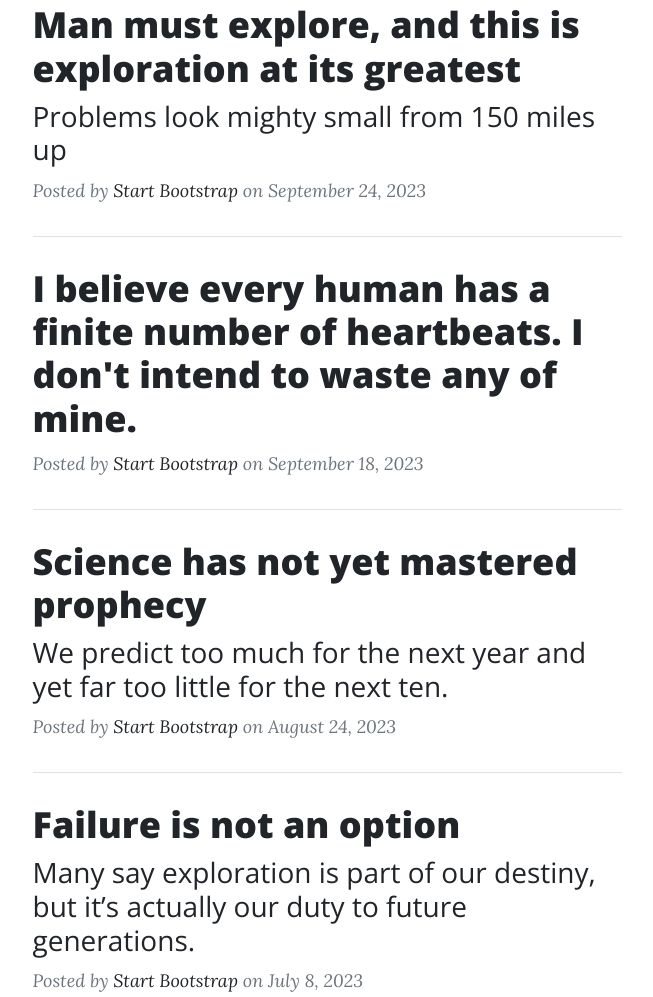
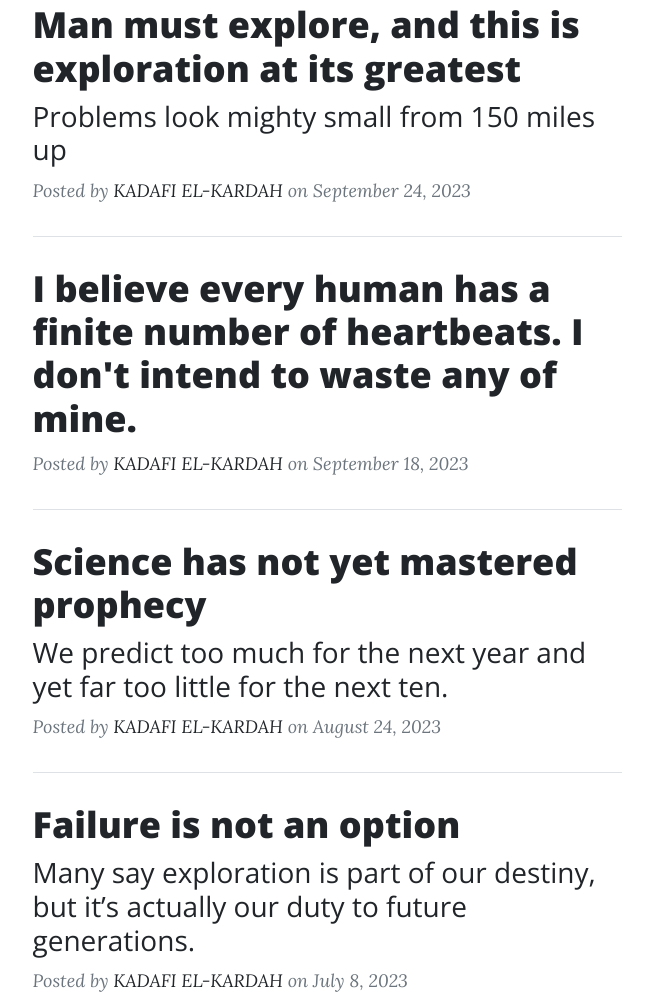
Before and after one commit to El-Kardah/Fundamentals, a plain HTML site: page index.html in a window 1280 px wide. Shown: the part 799-1796 px from the top of the page, without its empty margins (313-966 px from the left). Drawn offline with nearby package versions, Linux system fonts and the light colour scheme.

Commit message:
Update index.html

```diff
--- a/index.html
+++ b/index.html
@@ -5,7 +5,7 @@
         <meta name="viewport" content="width=device-width, initial-scale=1, shrink-to-fit=no" />
         <meta name="description" content="" />
         <meta name="author" content="" />
-        <title>Fundamentals of GIS Portfolio - Start Bootstrap Theme</title>
+        <title>Fundamentals of GIS Portfolio - KADAFI EL-KARDAH Theme</title>
         <link rel="icon" type="image/x-icon" href="assets/favicon.ico" />
         <!-- Font Awesome icons (free version)-->
         <script src="https://use.fontawesome.com/releases/v6.3.0/js/all.js" crossorigin="anonymous"></script>
@@ -19,7 +19,7 @@
         <!-- Navigation-->
         <nav class="navbar navbar-expand-lg navbar-light" id="mainNav">
             <div class="container px-4 px-lg-5">
-                <a class="navbar-brand" href="index.html">Start Bootstrap</a>
+                <a class="navbar-brand" href="index.html">KADAFI EL-KARDAH</a>
                 <button class="navbar-toggler" type="button" data-bs-toggle="collapse" data-bs-target="#navbarResponsive" aria-controls="navbarResponsive" aria-expanded="false" aria-label="Toggle navigation">
                     Menu
                     <i class="fas fa-bars"></i>
@@ -35,7 +35,7 @@
             </div>
         </nav>
         <!-- Page Header-->
-        <header class="masthead" style="background-image: url('assets/img/home-bg.jpg')">
+        <header class="masthead" style="background-image: url('assets/img/mybackground.jpg')">
             <div class="container position-relative px-4 px-lg-5">
                 <div class="row gx-4 gx-lg-5 justify-content-center">
                     <div class="col-md-10 col-lg-8 col-xl-7">
@@ -59,7 +59,7 @@
                         </a>
                         <p class="post-meta">
                             Posted by
-                            <a href="#!">Start Bootstrap</a>
+                            <a href="#!">KADAFI EL-KARDAH</a>
                             on September 24, 2023
                         </p>
                     </div>
@@ -70,7 +70,7 @@
                         <a href="post.html"><h2 class="post-title">I believe every human has a finite number of heartbeats. I don't intend to waste any of mine.</h2></a>
                         <p class="post-meta">
                             Posted by
-                            <a href="#!">Start Bootstrap</a>
+                            <a href="#!">KADAFI EL-KARDAH</a>
                             on September 18, 2023
                         </p>
                     </div>
@@ -84,7 +84,7 @@
                         </a>
                         <p class="post-meta">
                             Posted by
-                            <a href="#!">Start Bootstrap</a>
+                            <a href="#!">KADAFI EL-KARDAH</a>
                             on August 24, 2023
                         </p>
                     </div>
@@ -98,7 +98,7 @@
                         </a>
                         <p class="post-meta">
                             Posted by
-                            <a href="#!">Start Bootstrap</a>
+                            <a href="#!">KADAFI EL-KARDAH</a>
                             on July 8, 2023
                         </p>
                     </div>
```
